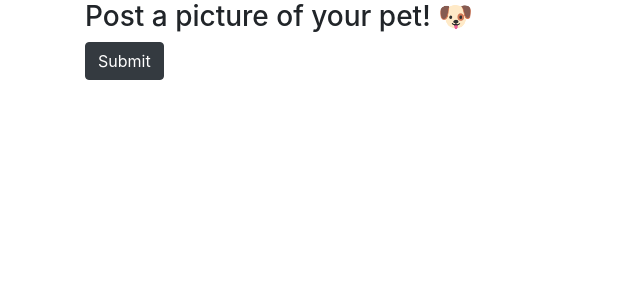
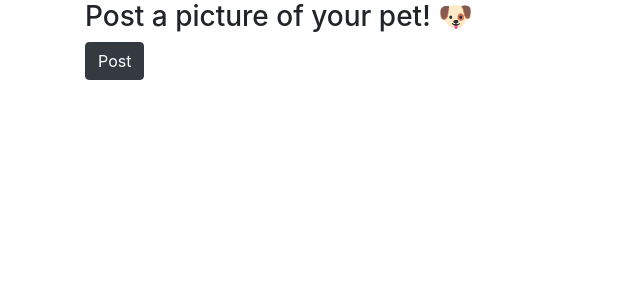
Before and after one commit to juliors1/petgram, a Django app: template main_app/templates/main_app/post_form.html in a window 1280 px wide. Shown: the part 56-356 px from the top of the page, without its empty margins (0-640 px from the left). Run offline with Django 3.2, Linux system fonts and the light colour scheme; the template is opened without the code that fills it, so the values that code supplies are empty.

Commit message:
replace submit with post

```diff
--- a/main_app/templates/main_app/post_form.html
+++ b/main_app/templates/main_app/post_form.html
@@ -7,7 +7,7 @@
   <table>
     {{ form.as_table }}
   </table>
-  <button type="submit" value="Submit" class="btn btn-dark">Submit</button>
+  <button type="submit" value="Submit" class="btn btn-dark">Post</button>
 </form>
 
 {%endblock%}
```
